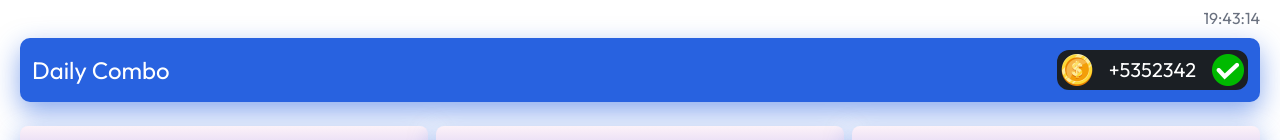
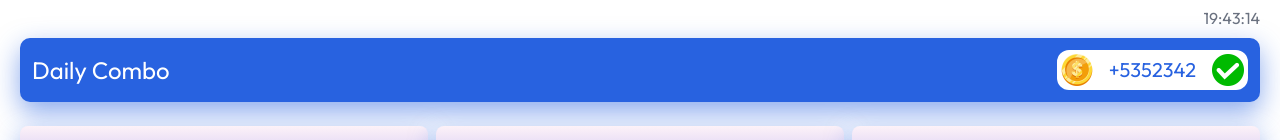
Before and after one commit to HereForYou/BuffyDrop-Frontend, a React (Vite) app: page / in a window 1280 px wide. Both pictures are taken after a click on the element "Mine". Shown: the part 194-334 px from the top of the page. Built offline with nearby package versions, Linux system fonts and the light colour scheme; grey boxes are pictures that could not be loaded; what @tonconnect/ui-react, @twa-dev/sdk would draw is missing.

Commit message:
dailyCard

```diff
--- a/src/component/DailyCard.tsx
+++ b/src/component/DailyCard.tsx
@@ -7,9 +7,9 @@ const DailyCard = () => {
             Daily Combo
           </span>
         </div>
-        <div className="bg-[#1B1F24] rounded-xl p-1 sm-p-2 flex space-x-4 items-center">
+        <div className="bg-white rounded-xl p-1 sm-p-2 flex space-x-4 items-center">
           <img src="/image/dollar.png" alt="" className="w-8 h-8" />
-          <span className="text-sm md:text-xl text-white">+{5352342}</span>
+          <span className="text-sm md:text-xl text-[#2862e0]">+{5352342}</span>
           <img src="/image/check.png" alt="" className="w-8 h-8" />
         </div>
       </div>
```
